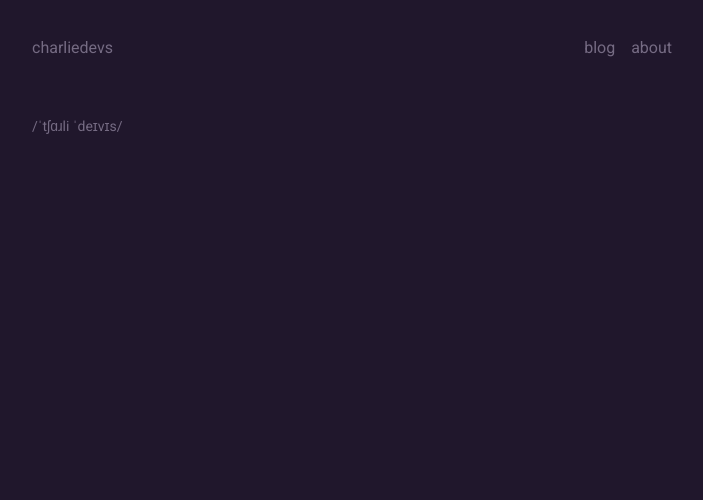
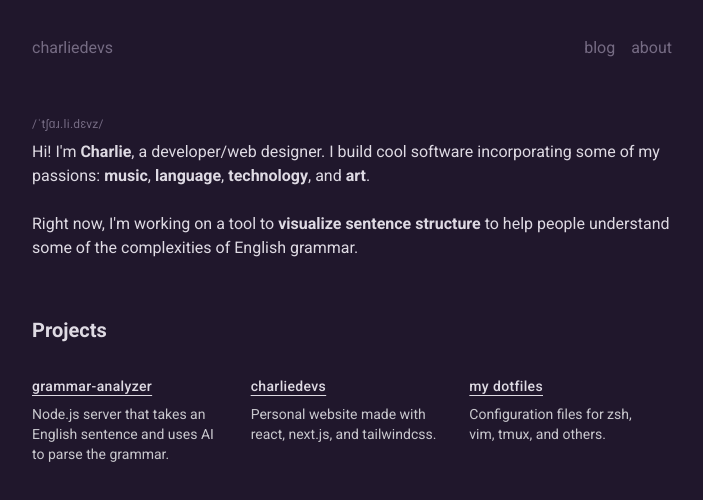
Before and after one commit to charliedevs/charliedevs, a Next.js app: page / in a window 1280 px wide. Shown: the top 500 px of the page, without its empty margins (288-991 px from the left). Built offline with nearby package versions, Linux system fonts and the light colour scheme.

Commit message:
Add blurb and projects to homepage

```diff
--- /dev/null
+++ b/src/app/_projects.ts
@@ -0,0 +1,27 @@
+import type { ReactNode } from 'react'
+
+interface Project {
+    title: string
+    href: string
+    description: string | ReactNode
+}
+
+export const projects: Project[] = [
+    {
+        title: 'grammar-analyzer',
+        href: 'https://github.com/charliedevs/grammar-analyzer',
+        description:
+            'Node.js server that takes an English sentence and uses AI to parse the grammar.',
+    },
+    {
+        title: 'charliedevs',
+        href: 'https://github.com/charliedevs/charliedevs',
+        description:
+            'Personal website made with react, next.js, and tailwindcss.',
+    },
+    {
+        title: 'my dotfiles',
+        href: 'https://github.com/charliedevs/dotfiles',
+        description: 'Configuration files for zsh, vim, tmux, and others.',
+    },
+]
--- a/src/app/layout.tsx
+++ b/src/app/layout.tsx
@@ -5,7 +5,7 @@ import Header from '@/components/layout/Header'
 
 const roboto = Roboto({
     subsets: ['latin'],
-    weight: ['300', '400', '500', '700', '900'],
+    weight: ['100', '300', '400', '500', '700', '900'],
 })
 
 export const metadata: Metadata = {
@@ -21,7 +21,7 @@ const RootLayout: React.FC<Readonly<RootLayoutProps>> = (
 ) => {
     return (
         <html lang='en' className={roboto.className}>
-            <body className='bg-purple text-primary mx-auto min-h-screen max-w-2xl px-4 py-1'>
+            <body className='mx-auto min-h-screen max-w-2xl bg-purple px-4 py-1 text-primary'>
                 <Header />
                 {props.children}
             </body>
--- a/src/app/page.tsx
+++ b/src/app/page.tsx
@@ -1,10 +1,52 @@
 import type { NextPage } from 'next'
+import Link from 'next/link'
+import { projects } from './_projects'
 
 const Home: NextPage = () => {
     return (
-        <main className='flex w-full flex-col items-center justify-between gap-6'>
-            <div id='about' className='flex w-full flex-col gap-4'>
-                <p className='text-secondary text-sm'>{'/ˈtʃɑɹli ˈdeɪvɪs/'}</p>
+        <main className='flex w-full flex-col items-center justify-between gap-14'>
+            <div
+                id='blurb'
+                className='flex w-full flex-col gap-6 text-sm leading-7 md:text-base'
+            >
+                <h1 className='-mb-4 text-xs tracking-wide text-secondary'>
+                    {'/ˈtʃɑɹ.li.dɛvz/'}
+                </h1>
+                <p>
+                    Hi! I&apos;m <strong>Charlie</strong>, a developer/web
+                    designer. I build cool software incorporating some of my
+                    passions: <strong>music</strong>, <strong>language</strong>,{' '}
+                    <strong>technology</strong>, and <strong>art</strong>.
+                </p>
+                <p>
+                    Right now, I&apos;m working on a tool to{' '}
+                    <strong>visualize sentence structure</strong> to help people
+                    understand some of the complexities of English grammar.
+                </p>
+            </div>
+            <div id='projects' className='flex w-full flex-col gap-5'>
+                <h2 className='text-xl font-semibold'>Projects</h2>
+                <div
+                    id='project-links'
+                    className='mb-32 grid h-fit gap-4 text-left transition-all sm:grid-cols-2  md:-ml-2 md:mb-0 md:w-full md:max-w-3xl md:grid-cols-3'
+                >
+                    {projects.map((p) => (
+                        <div
+                            key={p.title}
+                            id={p.title.replace(' ', '-') + '-link'}
+                            className=' from-violet-700/20 to-fuchsia-600/10 group h-fit rounded-lg px-2 py-3 outline-none transition-all ease-in hover:bg-gradient-to-br md:hover:outline-1'
+                        >
+                            <Link href={p.href} target='_blank'>
+                                <h3 className='group-hover:text-gray-100 text-sm font-medium tracking-wide underline underline-offset-4 transition-all group-hover:underline-offset-2'>
+                                    {p.title}
+                                </h3>
+                                <p className='text-gray-100 mt-2 max-w-[40ch] text-sm opacity-80 transition-all group-hover:opacity-90 md:group-hover:mt-3'>
+                                    {p.description}
+                                </p>
+                            </Link>
+                        </div>
+                    ))}
+                </div>
             </div>
         </main>
     )
--- a/src/components/layout/Header.tsx
+++ b/src/components/layout/Header.tsx
@@ -2,7 +2,7 @@ export const Header = () => {
     return (
         <header className='mt-4 flex h-10 w-full items-start justify-between md:mt-8 md:h-20'>
             <p className='text-secondary'>charliedevs</p>
-            <div className='flex gap-4'>
+            <div className='ml-4 flex gap-4'>
                 <div id='blogLink' className='text-secondary'>
                     blog
                 </div>
```
